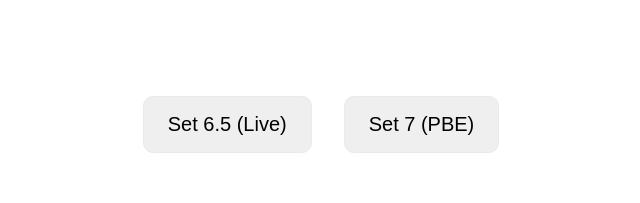
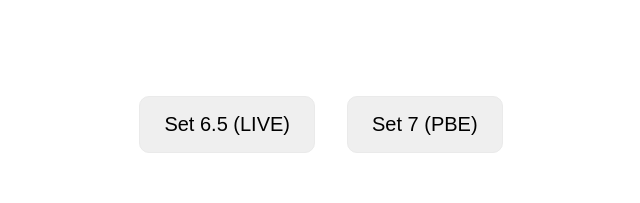
Before and after one commit to tonylizj/augments, a Next.js app: page / in a window 1280 px wide. Shown: the top 203 px of the page, without its empty margins (319-959 px from the left). Built offline with nearby package versions, Linux system fonts and the light colour scheme.

Commit message:
better text

```diff
--- a/pages/index.tsx
+++ b/pages/index.tsx
@@ -223,8 +223,6 @@ const Home: NextPage = () => {
 
   const nextPs = [nextP(choices, 1, usePBE), nextP(choices, 2, usePBE), nextP(choices, 3, usePBE)];
 
-  console.log(usePBE);
-
   return (
     <div className={mobile ? styles.containerMobile : styles.container}>
       <Head>
@@ -239,7 +237,7 @@ const Home: NextPage = () => {
             className={mobile ? styles.cardMobile : styles.card}
             onClick={() => setPatchline(LIVE)}
           >
-            Set 6.5 (Live)
+            Set 6.5 (LIVE)
           </button>
           <button
             className={mobile ? styles.cardMobile : styles.card}
@@ -254,7 +252,7 @@ const Home: NextPage = () => {
             className={mobile ? styles.cardMobile : styles.card}
             onClick={() => setPatchline('')}
           >
-            Change Patchline
+            Change Patchline (Current: {patchline})
           </button>
           <div className={mobile ? styles.gridMobile : styles.grid}>
             <p className={mobile ? styles.descriptionMobile : styles.description}>Current choices:</p>
--- a/styles/Home.module.css
+++ b/styles/Home.module.css
@@ -55,7 +55,7 @@
   border: 1px solid #eaeaea;
   border-radius: 10px;
   transition: color 0.15s ease, border-color 0.15s ease;
-  max-width: 300px;
+  max-width: 500px;
 }
 
 .cardMobile {
@@ -68,7 +68,7 @@
   border: 1px solid #eaeaea;
   border-radius: 10px;
   transition: color 0.15s ease, border-color 0.15s ease;
-  max-width: 300px;
+  max-width: 500px;
 }
 
 .card:hover,
```
